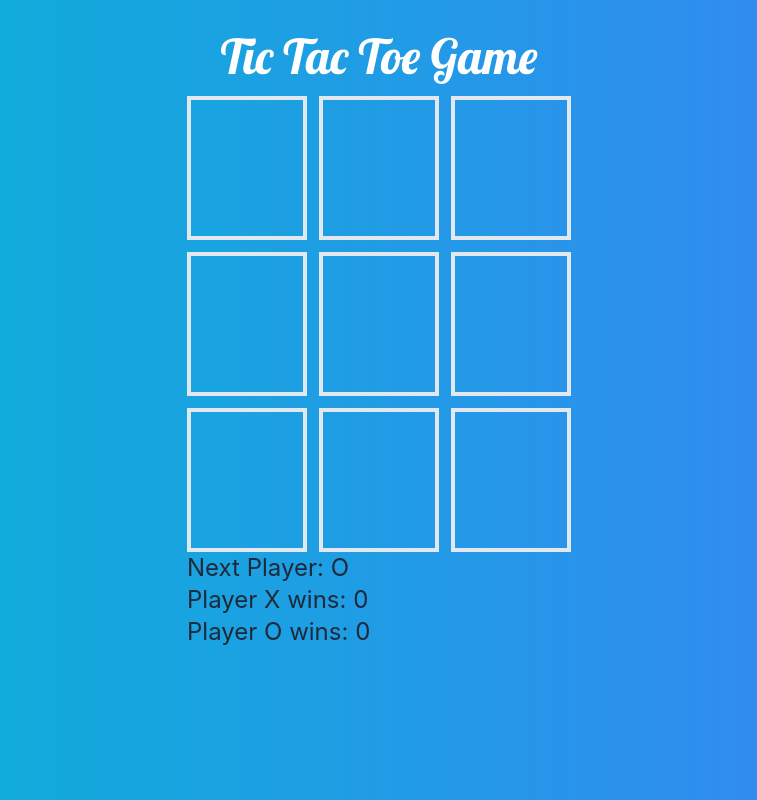
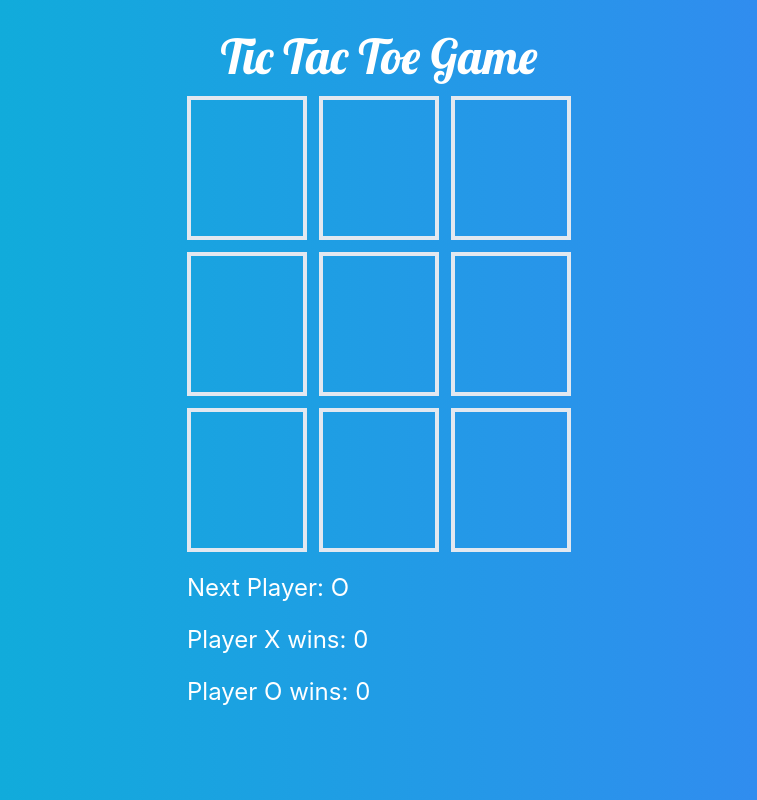
Before and after one commit to Nigraum/tic-tac-toe-react, a React (Vite) app: page / in a window 1280 px wide. Shown: the whole page, without its empty margins (261-1018 px from the left). Built offline with nearby package versions, Linux system fonts and the light colour scheme.

Commit message:
Styling paragraphs of scores div

```diff
--- a/src/Game.tsx
+++ b/src/Game.tsx
@@ -112,9 +112,15 @@ function Game() {
         </div>
 
         <div className="mx-auto w-96 text-2xl text-serif">
-            <p>Next Player: <span>{currentPlayer}</span></p>
-            <p>Player X wins: <span>{scores["X"]}</span></p>
-            <p>Player O wins: <span>{scores["O"]}</span></p>
+            <p className="text-white mt-5">
+              Next Player: <span>{currentPlayer}</span>
+            </p>
+            <p className="text-white mt-5">
+              Player X wins: <span>{scores["X"]}</span>
+            </p>
+            <p className="text-white mt-5">
+              Player O wins: <span>{scores["O"]}</span>
+            </p>
         </div>
       </div>
     </div>
```
